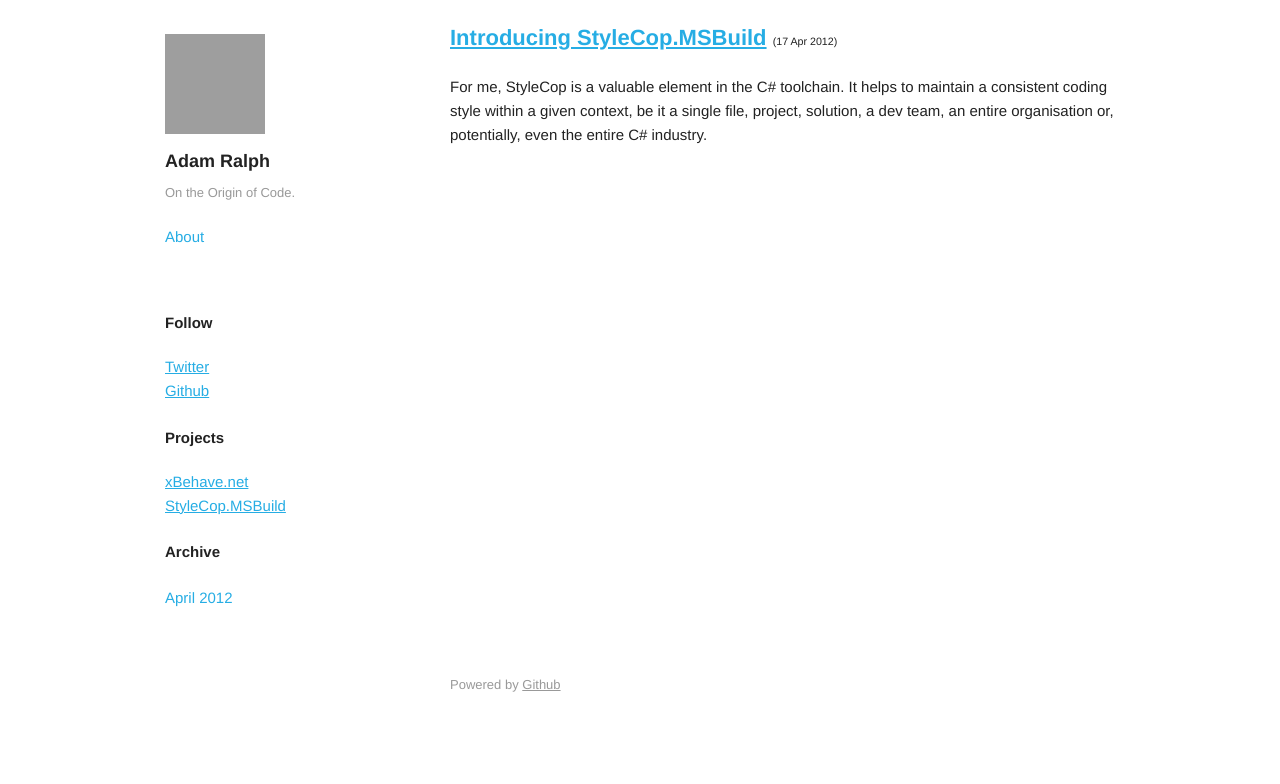
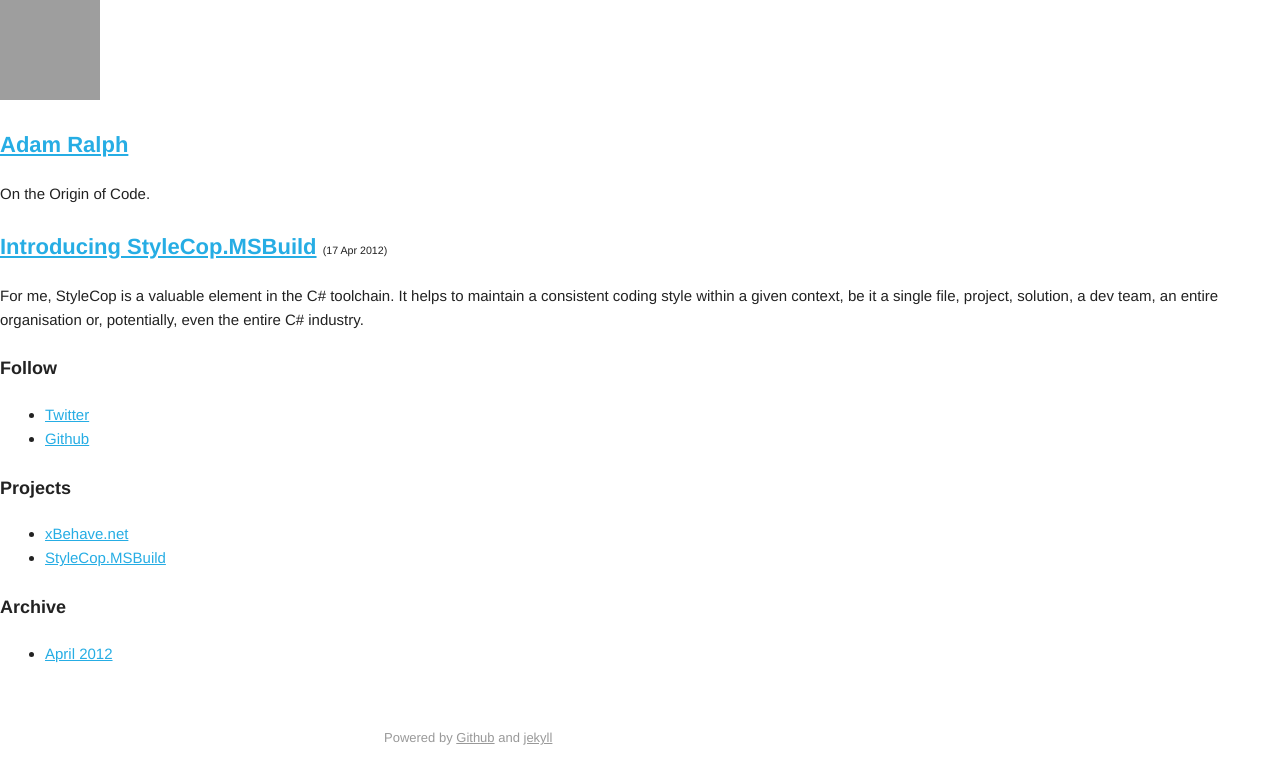
Before and after one commit to adamralph/adamralph.github.com, a Jekyll site: the page built from index.html, in a window 1280 px wide, cut to the strip 0-784 px from the top of the page. Built offline with Jekyll 4.4.1, drawn with Linux system fonts in a browser that asks for light colours; nearby versions of some CDN libraries; Markdown is read by kramdown in place of the engine named in the settings; grey boxes are pictures that could not be loaded.

Commit message:
minified default.html

```diff
--- a/_layouts/default.html
+++ b/_layouts/default.html
@@ -6,81 +6,62 @@
     <title>{{ page.title }} &#8211; adamralph.com</title>
     <link rel="stylesheet" type="text/css" href="/css/style.css" />
   </head>
-<body class="home blog">
-    <div id="page" class="hfeed site">
-        <header id="masthead" class="site-header" role="banner">
-            <hgroup>
-                <a class="site-logo" href="http://www.adamralph.com/" title="Adam Ralph" rel="home">
-                    <img src="http://www.gravatar.com/avatar/78e6cdb8bf24413c4576e496e4d05fce?s=100" alt="Adam Ralph" width="100" height="100" class="no-grav"></a>
-                <h1 class="site-title"><a href="http://www.adamralph.com/" title="Adam Ralph" rel="home">Adam Ralph</a></h1>
-                <h2 class="site-description">On the Origin of Code.</h2>
-            </hgroup>
-            <nav role="navigation" class="site-navigation main-navigation">
-                <h1 class="assistive-text">Menu</h1>
-                <div class="assistive-text skip-link"><a href="#content" title="Skip to content">Skip to content</a></div>
-                <div class="menu">
+  <body>
+    <header>
+      <a href="http://www.adamralph.com/" title="Adam Ralph">
+        <img src="http://www.gravatar.com/avatar/78e6cdb8bf24413c4576e496e4d05fce?s=100" alt="Adam Ralph" width="100" height="100" />
+      </a>
+      <h1>
+        <a href="http://www.adamralph.com/" title="Adam Ralph">Adam Ralph</a>
+      </h1>
+      <p>On the Origin of Code.</p>
+    </header>
+    <section>
+      {{ content }}
+    </section>
+    <section>
+      <aside>
+        <h2>Follow</h2>
         <ul>
-                        <li class="page_item page-item-2"><a href="about/">About</a></li>
+          <li>
+            <a href="http://twitter.com/adamralph">Twitter</a>
+          </li>
+          <li>
+            <a href="http://github.com/adamralph">Github</a>
+          </li>
         </ul>
-                </div>
-            </nav>
-        </header>
-        <div id="main">
-            <div id="primary" class="site-content">
-                <div id="content" role="main">
-                    {{ content }}
-                </div>
-            </div>
-            <div id="secondary" class="widget-area" role="complementary">
-                <aside id="text-5" class="widget widget_text">
-                    <h1 class="widget-title">Follow</h1>
-                    <div class="textwidget">
-                        <a href="http://twitter.com/adamralph" onclick="javascript:_gaq.push(['_trackEvent','outbound-widget','http://twitter.com']);">Twitter</a><br />
-                        <a href="http://github.com/adamralph" onclick="javascript:_gaq.push(['_trackEvent','outbound-widget','http://github.com']);">Github</a>
-                    </div>
       </aside>
-                <aside id="text-8" class="widget widget_text">
-                    <h1 class="widget-title">Projects</h1>
-                    <div class="textwidget">
-                        <a href="http://github.com/xbehave/xbehave.net" onclick="javascript:_gaq.push(['_trackEvent','outbound-widget','http://github.com']);">xBehave.net</a><br />
-                        <a href="http://bitbucket.org/adamralph/stylecop-msbuild" onclick="javascript:_gaq.push(['_trackEvent','outbound-widget','http://bitbucket.org']);">StyleCop.MSBuild</a>
-                    </div>
+      <aside>
+        <h2>Projects</h2>
+        <ul>
+          <li>
+            <a href="http://github.com/xbehave/xbehave.net">xBehave.net</a>
+          </li>
+          <li>
+            <a href="http://bitbucket.org/adamralph/stylecop-msbuild">StyleCop.MSBuild</a>
+          </li>
+        </ul>
       </aside>
-                <aside id="archives-4" class="widget widget_archive">
-                    <h1 class="widget-title">Archive</h1>
+      <aside>
+        <h2>Archive</h2>
           {% assign year = '2015' %}
           {% assign month = 'December' %}
-                    <ul class="posts">
+        <ul>
           {% for post in site.posts %}
             {% capture postmonth %}{{ post.date | date: "%B" }}{% endcapture %}
             {% if postmonth != month %}
               {% assign month = postmonth %}
-                        <li><a href='/archive#{{ post.date | date: "%Y" }}{{ month }}'>{{ month }} {{ post.date | date: "%Y" }}</a></li>
+          <li>
+            <a href='/archive#{{ post.date | date: "%Y" }}{{ month }}'>{{ month }} {{ post.date | date: "%Y" }}</a>
+          </li>
             {% endif %}
           {% endfor %}
         </ul>
       </aside>
-            </div>
-        </div>
+    </section>
     <footer id="colophon" class="site-footer" role="contentinfo">
-            <div class="site-info">
-                Powered by <a href="https://github.com/" rel="generator">Github</a>
-            </div>
+      <p>Powered by <a href="https://github.com/">Github</a> and <a href="http://jekyllrb.com/">jekyll</a>
+      </p>
     </footer>
-    </div>
-    <script src="//ajax.googleapis.com/ajax/libs/jquery/1.8.3/jquery.min.js"></script>
-    <script src='http://cdnjs.cloudflare.com/ajax/libs/prettify/188.0.0/prettify.js' type='text/javascript'></script>
-    <script type='text/javascript'>
-        $(function () {
-            $("pre code").parent().each(function () {
-                if (!$(this).hasClass("prettyprint")) {
-                    $(this).addClass("prettyprint");
-                    a = true
-                }
-            });
-
-            prettyPrint();
-        });
-    </script>
   </body>
 </html>
```
Lines whose indentation alone changed are shown as unchanged.
